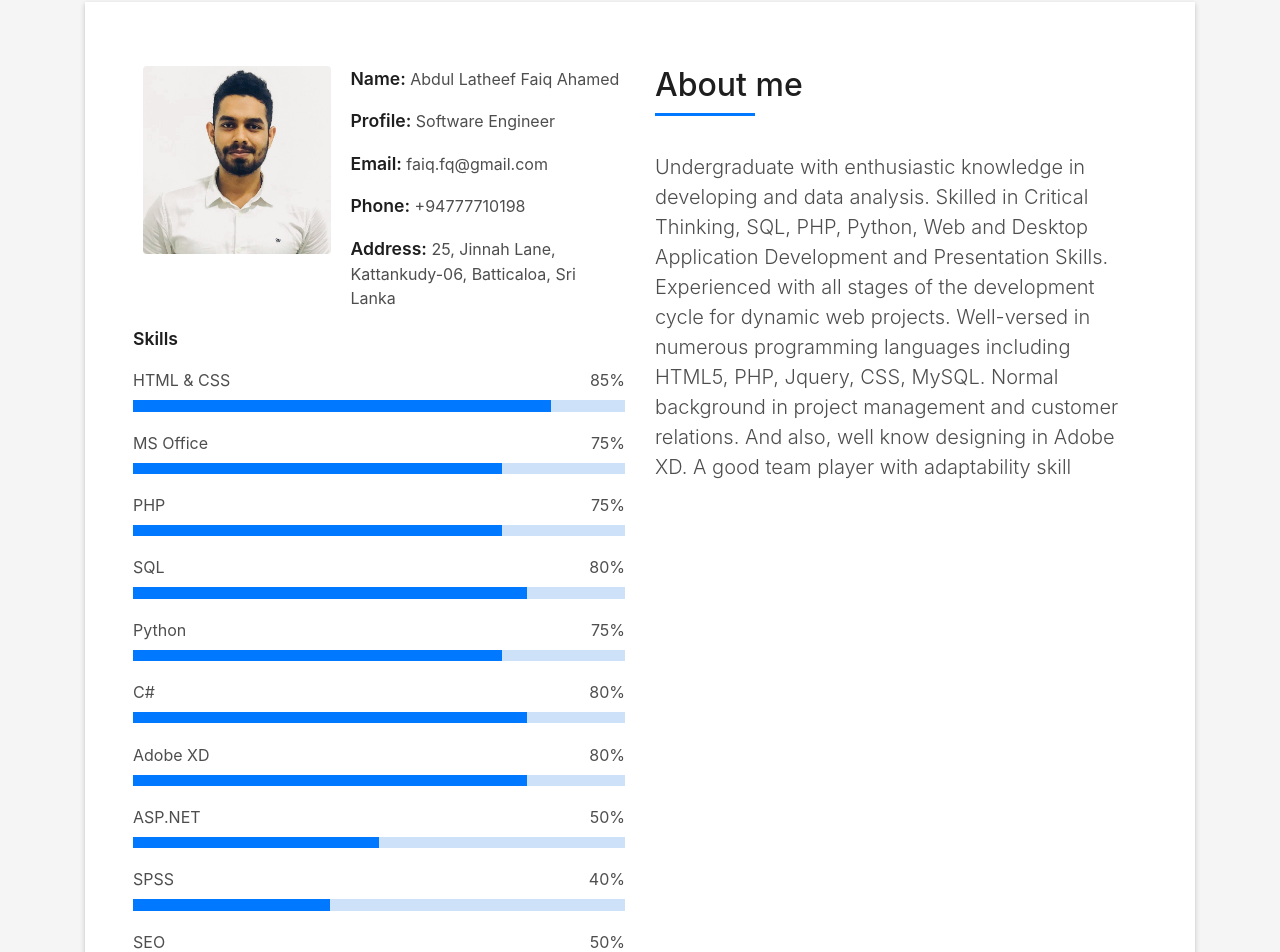
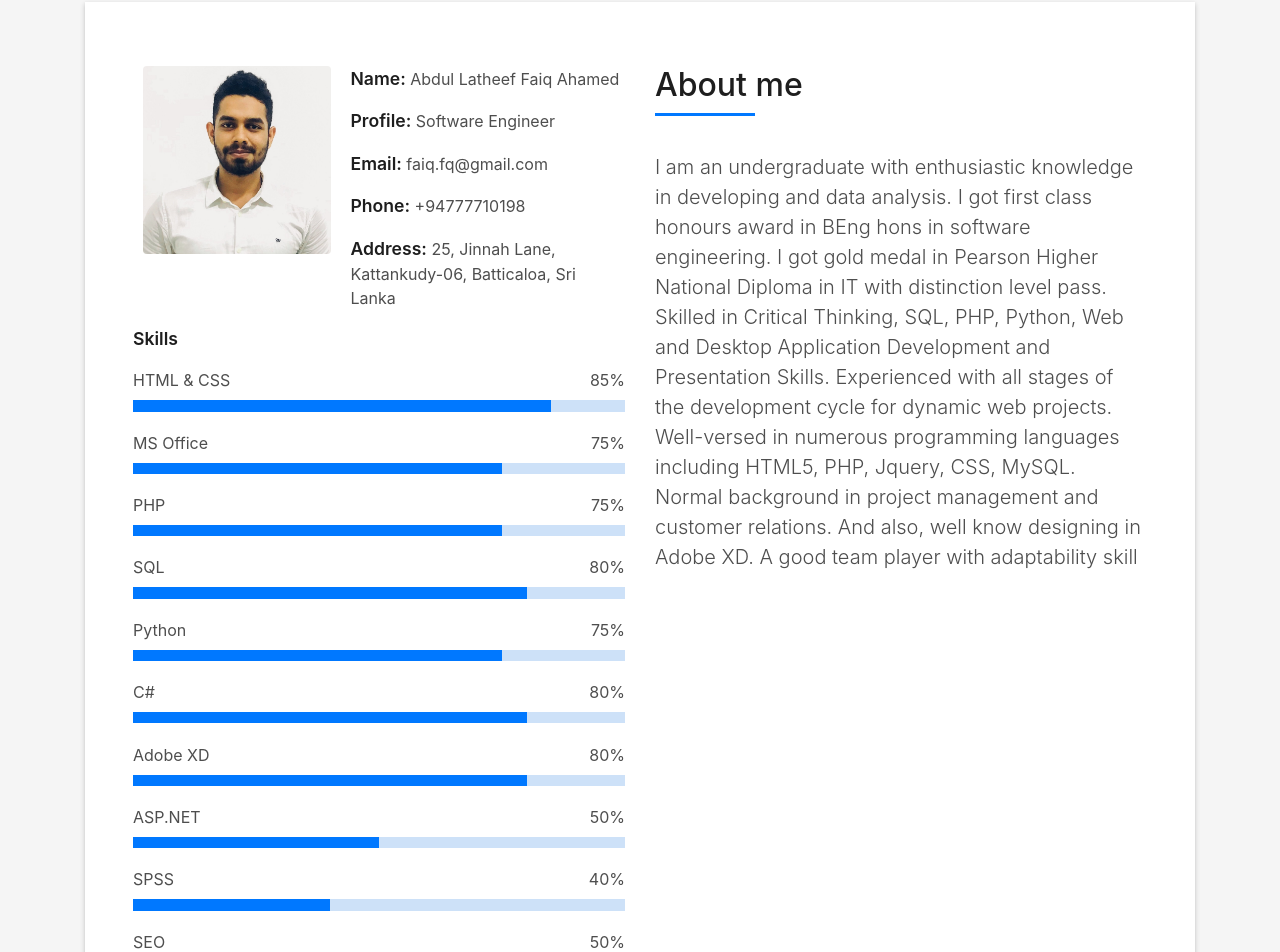
Before and after one commit to Faiqlatheef/myFolio, a plain HTML site: page index.html in a window 1280 px wide. Shown: the part 862-1814 px from the top of the page. Drawn offline with Linux system fonts and the light colour scheme; files whose address does not match are found by name.

Commit message:
Update index.html

```diff
--- a/index.html
+++ b/index.html
@@ -167,7 +167,7 @@
                                         </h5>
                                     </div>
                                     <p class="lead">
-                                        Undergraduate with enthusiastic knowledge in developing and data analysis. Skilled in Critical Thinking, SQL, PHP, Python, Web and Desktop Application Development and Presentation Skills. Experienced with all stages of the development cycle for dynamic
+                                        I am an undergraduate with enthusiastic knowledge in developing and data analysis. I got first class honours award in BEng hons in software engineering. I got gold medal in Pearson Higher National Diploma in IT with distinction level pass. Skilled in Critical Thinking, SQL, PHP, Python, Web and Desktop Application Development and Presentation Skills. Experienced with all stages of the development cycle for dynamic
                                         web projects. Well-versed in numerous programming languages including HTML5, PHP, Jquery, CSS, MySQL. Normal background in project management and customer relations. And also, well know designing in Adobe XD. A
                                         good team player with adaptability skill
                                     </p>
```
